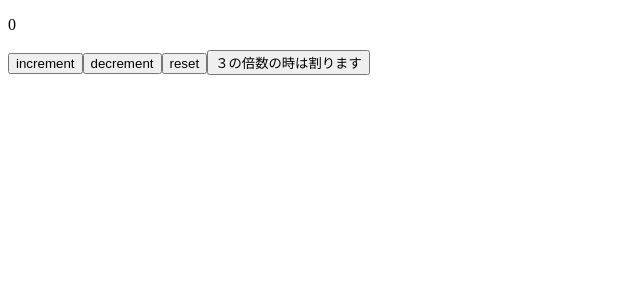
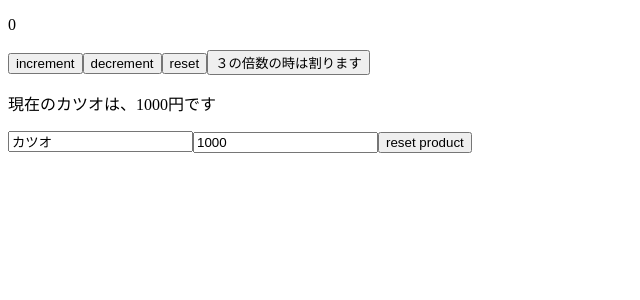
Before and after one commit to hamaa-affix/react_hooks, a React (Create React App) app: page / in a window 1280 px wide. Shown: the top 300 px of the page, without its empty margins (0-640 px from the left). Built offline with nearby package versions, Linux system fonts and the light colour scheme.

Commit message:
dem useState2

```diff
--- a/src/App.jsx
+++ b/src/App.jsx
@@ -1,14 +1,22 @@
 import React, { useState } from "react";
 import "./styles.css";
 
-export const App = () => {
+export const App = (props) => {
   const [count, setCount] = useState(0);
+  const [name, setName] = useState(props.name);
+  const [price, setPrice] = useState(props.price);
 
   const imcrement = () => setCount(count + 1);
   const decrement = () => setCount(count - 1);
   const reset = () => setCount(0);
   const divade3 = () => (count % 3 === 0 ? setCount(count / 3) : count);
-
+  const chageName = (e) => {
+    setName(e.target.value);
+  };
+  const restGoods = () => {
+    setName(props.name);
+    setPrice(props.price);
+  };
   return (
     <>
       <p>{count}</p>
@@ -16,6 +24,22 @@ export const App = () => {
       <button onClick={decrement}>decrement</button>
       <button onClick={reset}>reset</button>
       <button onClick={divade3}>３の倍数の時は割ります</button>
+      <br />
+      <p>
+        現在の{name}は、{price}円です
+      </p>
+      <input value={name} onChange={chageName} placeholder="商品名" />
+      <input
+        value={price}
+        onChange={(e) => setPrice(e.target.value)}
+        placeholder="金額"
+      />
+      <button onClick={restGoods}>reset product</button>
     </>
   );
 };
+
+App.defaultProps = {
+  name: "カツオ",
+  price: 1000
+};
```
